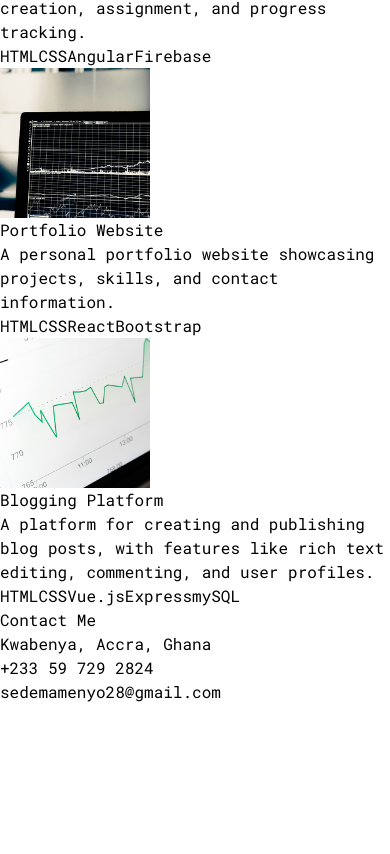
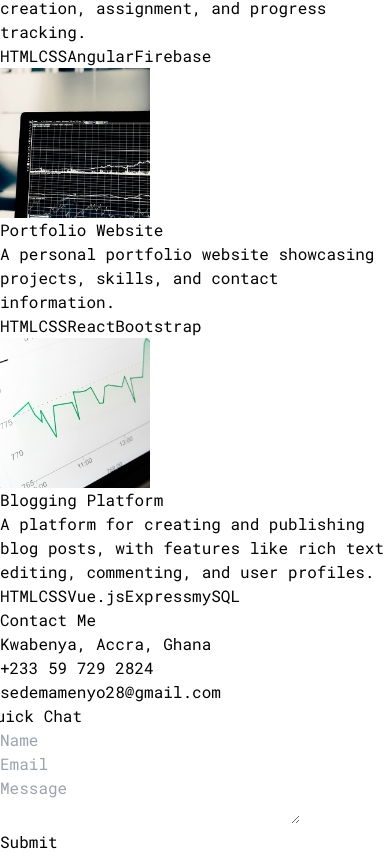
Before and after one commit to AmenyoSedem/my-second-portfolio, a React (Vite) app: page / in a window 390 px wide. Shown: the part 3572-4426 px from the top of the page. Before the commit the page ends 4276 px from the top, so only its background shows below. Built offline with nearby package versions, Linux system fonts and the light colour scheme.

Commit message:
Project Complete Commit
I completed developing my second portfolio. I'm done with all the animations and responsive

```diff
--- a/src/App.jsx
+++ b/src/App.jsx
@@ -4,6 +4,7 @@ import Experience from "./components/Experience"
 import Hero from "./components/Hero"
 import Navbar from "./components/Navbar"
 import Projects from "./components/Projects"
+import QuickChat from "./components/QuickChat"
 import Technologies from "./components/Technologies"
 
 function App() {
@@ -21,6 +22,7 @@ function App() {
         <Experience />
         <Projects />
         <Contact />
+        <QuickChat />
       </div>
     </div>
   )
--- a/src/components/Contact.jsx
+++ b/src/components/Contact.jsx
@@ -1,13 +1,36 @@
 import React from 'react'
 import { CONTACT } from '../constants';
+import { motion } from 'framer-motion';
 
 const Contact = () => {
   return (
     <div className='border-b border-neutral-900 py-40'>
-      <h1 className='my-20 text-center text-4xl'>Contact Me</h1>
+      <motion.h1
+        initial={{ y: -100, opacity: 0 }}
+        whileInView={{ y: 0, opacity: 1 }}
+        transition={{ duration: 0.8, delay: 0 }}
+        className='my-20 text-center text-4xl'
+      >Contact Me
+      </motion.h1>
+
       <div className="text-center tracking-tighter">
-        <p className='my-4 cursor-pointer'>{CONTACT.address}</p>
-        <p className='my-4 cursor-pointer'>{CONTACT.phoneNo}</p>
+        <motion.p
+          initial={{ x: -100, opacity: 0 }}
+          whileInView={{ x: 0, opacity: 1 }}
+          transition={{ duration: 0.8, delay: 0 }}
+          className='my-4 cursor-pointer'
+        >
+          {CONTACT.address}
+        </motion.p>
+
+        <motion.p
+          initial={{ x: 100, opacity: 0 }}
+          whileInView={{ x: 0, opacity: 1 }}
+          transition={{ duration: 0.8, delay: 0 }}
+          className='my-4 cursor-pointer'
+        >
+          {CONTACT.phoneNo}
+        </motion.p>
         <a href="#" className='border-b'>{CONTACT.email}</a>
       </div>
     </div>
--- a/src/components/Experience.jsx
+++ b/src/components/Experience.jsx
@@ -15,13 +15,23 @@ const Experience = () => {
       <div className="">
         {EXPERIENCES.map((experience, index) => (
             <div key={index} className='mb-8 flex flex-wrap lg:justify-center'>
-                <div className='w-full lg:w-1/4'>
+                <motion.div
+                    initial={{ x: -100, opacity: 0 }}
+                    whileInView={{ x: 0, opacity: 1 }}
+                    transition={{ duration: 0.8, delay: 0 }}
+                    className='w-full lg:w-1/4'
+                >
                     <p className='mb-2 text-sm text-neutral-400'>{experience.year}</p>
-                </div>
-                <div className="w-full max-w-xl lg:w-3/4">
+                </motion.div>
+                <motion.div
+                    initial={{ x: 100, opacity: 0 }}
+                    whileInView={{ x: 0, opacity: 1 }}
+                    transition={{ duration: 0.8, delay: 0 }}
+                    className="w-full max-w-xl lg:w-3/4"
+                >
                     <h6 className='mb-2 font-semibold'>
                         {experience.role}
-                        <span className='text-sm text-purple-200'>
+                        <span className='text-sm text-purple-300'>
                             {" " + experience.company}
                         </span>
                     </h6>
@@ -33,7 +43,7 @@ const Experience = () => {
                             {technology}
                         </span>
                     ))}
-                </div>
+                </motion.div>
             </div>
         ))}
       </div>
--- a/src/components/Hero.jsx
+++ b/src/components/Hero.jsx
@@ -20,7 +20,7 @@ function Hero() {
                 <motion.h1
                   variants={container(0)}
                   initial="hidden"
-                  animate="visible"
+                  whileInView="visible"
                   className="pb-16 text-6xl font-thin tracking-tight lg:mt-16 lg:text-8xl font-sans"
                 >
                     Amenyo Sedem
@@ -28,14 +28,14 @@ function Hero() {
                 <motion.span
                   variants={container(0.5)}
                   initial="hidden"
-                  animate="visible"
+                  whileInView="visible"
                   className="bg-gradient-to-r from-pink-300 via-slate-500 to-purple-500 bg-clip-text text-3xl tracking-tight text-transparent">
                     Full Stack Developer
                 </motion.span>
                 <motion.p
                   variants={container(1)}
                   initial="hidden"
-                  animate="visible"
+                  whileInView="visible"
                   className="my-2 max-w-xl py-6 font-light tracking-tight">
                     {heroContent}
                 </motion.p>
@@ -45,7 +45,7 @@ function Hero() {
           <div className="flex justify-center">
             <motion.img
               initial={{ x: 100, opacity: 0 }}
-              animate={{ x: 0, opacity: 1 }}
+              whileInView={{ x: 0, opacity: 1 }}
               transition={{duration: 1, delay: 1.3}}
               src={profilePic} alt="My Profile Picture" />
           </div>
--- a/src/components/Projects.jsx
+++ b/src/components/Projects.jsx
@@ -1,13 +1,24 @@
 import { PROJECTS } from "../constants";
-
+import { motion } from "framer-motion";
 
 const Projects = () => {
   return (
     <div id="projects" className="border-b  border-neutral-900 py-40">
-      <h1 className="my-20 text-center text-4xl">Projects</h1>
+      <motion.h1
+        whileInView={{ y: 0, opacity: 1 }}
+        initial={{ y: -100, opacity: 0 }}
+        transition={{ duration: 0.8, delay: 0 }}
+        className="my-20 text-center text-4xl"
+      >Projects
+      </motion.h1>
       {PROJECTS.map((project, index) => (
         <div key={index} className="mb-8 flex flex-wrap lg:justify-center">
-            <div className="w-full lg:w-1/4">
+            <motion.div
+              initial={{ x: -100, opacity: 0 }}
+              whileInView={{ x: 0, opacity: 1 }}
+              transition={{ duration: 0.8, delay: 0 }}
+              className="w-full lg:w-1/4"
+            >
                 <img
                     src={project.image}
                     width={150}
@@ -15,8 +26,13 @@ const Projects = () => {
                     alt={project.title}
                     className="mb-6 rounded"
                 />
-            </div>
-            <div className="w-full max-w-xl lg:w-3/4">
+            </motion.div>
+            <motion.div
+              initial={{ x: 100, opacity: 0 }}
+              whileInView={{ x: 0, opacity: 1 }}
+              transition={{ duration: 0.8, delay: 0 }}
+              className="w-full max-w-xl lg:w-3/4"
+            >
                 <h6 className="mb-2 font-semibold">{project.title}</h6>
                 <p className="mb-4 text-neutral-400">{project.description}</p>
                 {project.technologies.map((technology, index) => (
@@ -24,7 +40,7 @@ const Projects = () => {
                         {technology}
                     </span>
                 ))}
-            </div>
+            </motion.div>
         </div>
       ))}
     </div>
--- /dev/null
+++ b/src/components/QuickChat.jsx
@@ -0,0 +1,51 @@
+import React from 'react';
+import { delay, motion } from 'framer-motion';
+
+const headVariants = (duration) => ({
+    initial: {x: -10},
+    animate: {
+        x: [20, -20],
+        transition: {
+            duration: duration,
+            ease: "linear",
+            repeat: Infinity,
+            repeatType: "reverse"
+        }
+    }
+})
+
+const QuickChat = () => {
+  return (
+    <div id='chat' className='border-b border-neutral-900 py-40'>
+      <motion.h1
+        variants={headVariants(2)}
+        initial="initial"
+        animate="animate"
+        className='bg-gradient-to-r from-purple-500 to-pink-500 bg-clip-text tracking-tight text-transparent my-20 text-center text-4xl'
+      >
+        Quick Chat
+      </motion.h1>
+      <div className="">
+            <form className='mt-40 mb-20 text-center justify-center' action="https://formspree.io/f/mvgpdoaz" method='post'>
+                <div className="my-10">
+                    <label htmlFor="name" hidden>Name</label>
+                    <input className='text-xl text-neutral-400 bg-transparent border border-neutral-500 rounded-2xl p-2 pl-5 py-3 h-20' type="text" name='name' id='name'  placeholder='Name' required/>
+                </div>
+
+                <div className="py-10">
+                    <label htmlFor="name" hidden>Email</label>
+                    <input className='text-xl text-neutral-400 bg-transparent border border-neutral-500 rounded-2xl pl-5 py-3 h-20' type="Email" name='email' id='email'  placeholder='Email' required/>
+                </div>
+
+                <div className="py-10">
+                    <label className='' htmlFor="name" hidden>Message</label>
+                    <textarea className='text-xl text-neutral-400 bg-transparent border border-neutral-500 rounded-2xl pl-5 pt-3 h-80' name='message' id='message'  placeholder='Message' required></textarea>
+                </div>
+                <input className="my-10 border border-neutral-600 py-4 px-8 rounded-2xl cursor-pointer" id='submit' type="submit" value="Submit"/>
+            </form>
+      </div>
+    </div>
+  )
+}
+
+export default QuickChat;
--- a/src/index.css
+++ b/src/index.css
@@ -18,7 +18,8 @@
 #hero,
 #experience,
 #about,
-#projects {
+#projects,
+#chat {
   height: 100%;
   z-index: 0;
 }
@@ -26,3 +27,29 @@
 #hero {
   margin-top: 130px;
 }
+
+#email,
+#name,
+#message {
+  width: 500px;
+}
+
+#submit:hover {
+  color: black;
+  background-image: linear-gradient(to right, pink, purple);
+  transition: 0.8s ease;
+}
+
+@media only screen and (width <= 800px) {
+  #email,
+  #name,
+  #message {
+    width: 300px;
+  }
+
+  #submit:hover {
+    color: black;
+    background-image: linear-gradient(to right, pink, purple);
+    transition: 0.8s ease;
+  }
+}
```
